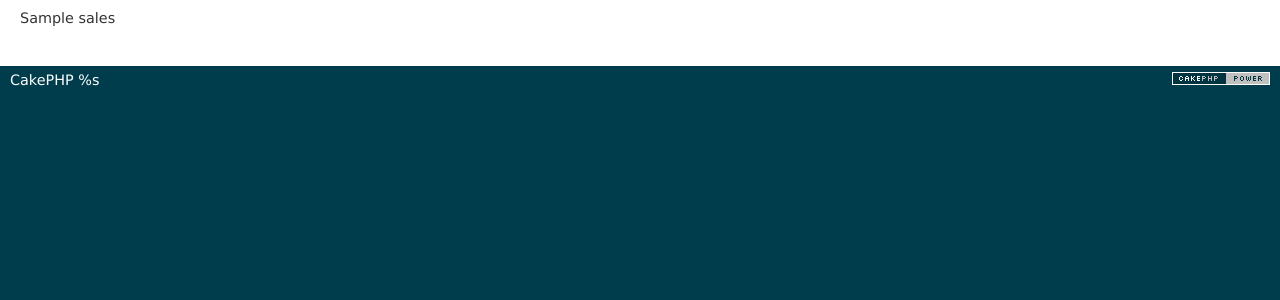
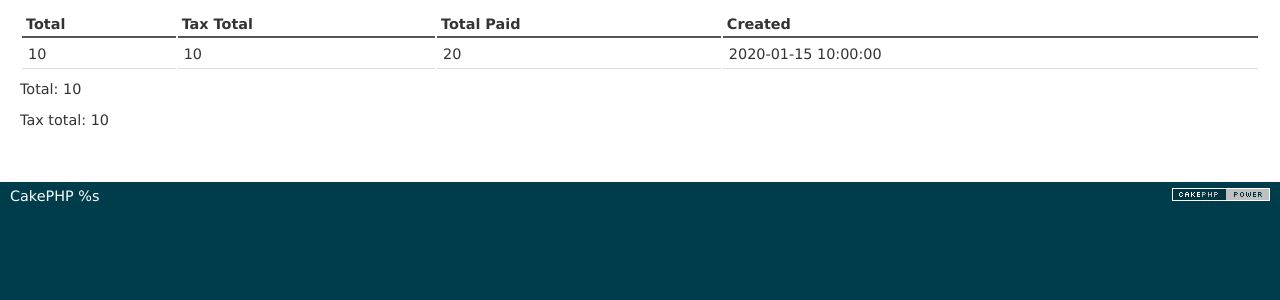
Before and after one commit to 2rkmen/mycake_pet, a CakePHP app: the page made by app/View/UserAccounts/index.ctp in a window 1280 px wide. Shown: the part 47-347 px from the top of the page. Run offline with PHP 8.4 and a stand-in for CakePHP, Linux system fonts and the light colour scheme; the template is opened without the code that fills it: most values are stand-ins (such as "Sample title", 1, 10 or a date in 2020); data that the repository does not hold is empty; some libraries are stand-ins or nearby versions.

Commit message:
05_07, пагинация, настройки пагинации

```diff
--- a/app/View/UserAccounts/index.ctp
+++ b/app/View/UserAccounts/index.ctp
@@ -1 +1,22 @@
-<?php echo $sales; ?>
+<table>
+	<thead>
+	<tr>
+		<th>Total</th>
+		<th>Tax Total</th>
+		<th>Total Paid</th>
+		<th>Created</th>
+	</tr>
+	</thead>
+	<tbody>
+	<?php foreach($sales as $sale): ?>
+		<tr>
+			<td><?php echo $sale['Sale']['total']; ?></td>
+			<td><?php echo $sale['Sale']['tax_total']; ?></td>
+			<td><?php echo ($sale['Sale']['total'] + $sale['Sale']['tax_total']); ?></td>
+			<td><?php echo $sale['Sale']['created']; ?></td>
+		</tr>
+	<?php endforeach; ?>
+	</tbody>
+</table>
+<p>Total: <?php echo $total?></p>
+<p>Tax total: <?php echo $taxTotal?></p>
```
Also changed, not shown: app/Controller/SalesController.php (+7 -1 lines), app/Controller/UserAccountsController.php (+13 -3 lines).
